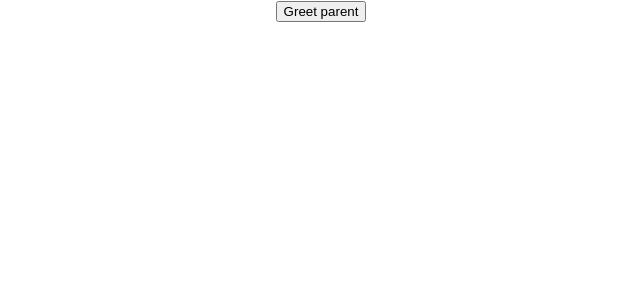
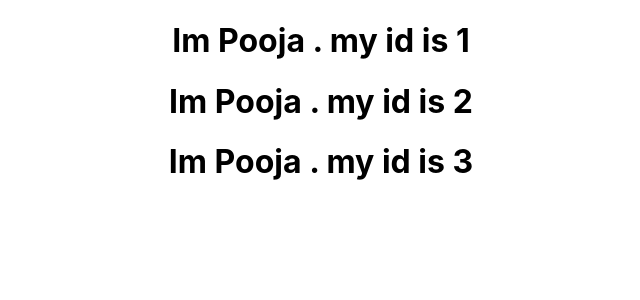
Before and after one commit to poojangit/React_Practice_folder, a React (Create React App) app in the folder react_basics/: page / in a window 1280 px wide. Shown: the top 300 px of the page, without its empty margins (319-959 px from the left). Built offline with nearby package versions, Linux system fonts and the light colour scheme.

Commit message:
[POOJA] Added : Added a js file of NameList and Persons and understood the list rendering concept

```diff
--- a/react_basics/src/App.js
+++ b/react_basics/src/App.js
@@ -11,6 +11,9 @@ import EventBind from './components/EventBind';
 
 import React, { Component } from 'react';
 import ParentComponent from './components/ParentComponent';
+import UserGreeting from './components/UserGreeting';
+import NameList from './components/NameList';
+import Person from './components/Person';
 
 
 class App extends Component {
@@ -28,7 +31,12 @@ render () {
       {/* <FunctionClick/>
       <ClassClick/> */}
       {/* <EventBind/> */}
-      <ParentComponent/>
+      {/* <ParentComponent/> */}
+
+      {/* <UserGreeting/> */}
+
+      <NameList/>
+      {/* <Person/> */}
     </div>
   )
 }
--- /dev/null
+++ b/react_basics/src/components/NameList.js
@@ -0,0 +1,52 @@
+import React from 'react';
+import Person from './Person';
+// function NameList() {
+//   const names = ['pooja', 'preethi', 'pachu']
+//   const nameList = names.map(name => <h2>{name}</h2>)
+//   return (
+//     <div>
+//       {/* <h1>{names[0]}</h1>
+//       <h2>{names[1]}</h2>
+//       <h2>{names[2]}</h2> */}
+
+//       {
+//         nameList
+//       }
+//     </div>
+//   );
+// }
+
+// export default NameList;
+
+function NameList() {
+
+  const persons = [
+  {
+    id : 1,
+    pName : 'Pooja',
+    age : 23,
+    place : 'udupi'
+  },
+  {
+    id : 2,
+    pName : 'Pooja',
+    age : 23,
+    place : 'udupi'
+  },
+  {
+    id : 3,
+    pName : 'Pooja',
+    age : 23,
+    place : 'udupi'
+  },
+  ]
+  // const personsList = persons.map(details => <h1>Im {details.pName} . my id is {details.id}</h1>)
+ const personsList = persons.map(person => <Person person = {person}/>)
+  return (
+    <div>
+      {personsList}
+    </div>
+  );
+}
+
+export default NameList;
--- /dev/null
+++ b/react_basics/src/components/Person.js
@@ -0,0 +1,12 @@
+import React from 'react';
+import NameList from './NameList';
+
+function Person({person}) {
+  return (
+    <div>
+      <h1>Im {person.pName} . my id is {person.id}</h1>
+    </div>
+  );
+}
+
+export default Person;
--- /dev/null
+++ b/react_basics/src/components/UserGreeting.js
@@ -0,0 +1,62 @@
+import React, { Component } from 'react';
+
+class UserGreeting extends Component {
+    constructor(props) {
+      super(props)
+
+      this.state = {
+         isLoggedIn : true
+      }
+    }
+
+
+  render() {
+
+    return this.state.isLoggedIn && <div>hello pooja</div>
+
+//^--------------------------------
+return this.state.isLoggedIn ? (
+    <div>Welcome Pooja</div>
+) : (
+    <div>Welcome Guest</div>
+)
+//^------------------------------------------
+
+//^ ------------------
+    // return (
+    //     this.state.isLoggedIn ? <div>Welcome pooja</div> : <div>Welcome Guest</div>
+    // )
+//^------------------------------
+    // ^this approach can be used inside the jsx-----------
+    // let message
+    // if(this.state.isLoggedIn) {
+    //     message = <div>Hello Pooja</div>
+    // }
+    // else {
+    //     message = <div>Hello Guest</div>
+    // }
+ //^------------------------------
+    // return <div>{message}</div>
+    // if(this.state.isLoggedIn) {
+    //     return (
+    //         <div>Welcome Pooja</div>
+    //     )
+    // }
+    // else {
+    //     return (
+    //         <div>Welcome Guest</div>
+    //     )
+    // }
+
+
+
+    // return (
+    //   <div>
+    //    <div>Welcome Pooja</div>
+    //    <div>Welcome Guest</div>
+    //   </div>
+    // );
+  }
+}
+
+export default UserGreeting;
--- a/react_basics/src/index.js
+++ b/react_basics/src/index.js
@@ -1,3 +1,4 @@
+
 import React from 'react';
 import ReactDOM from 'react-dom/client';
 import './index.css';
```
